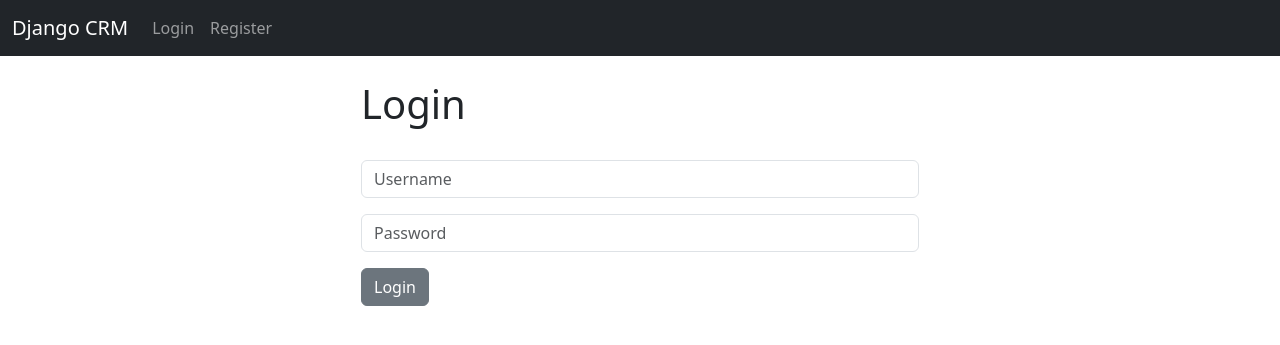
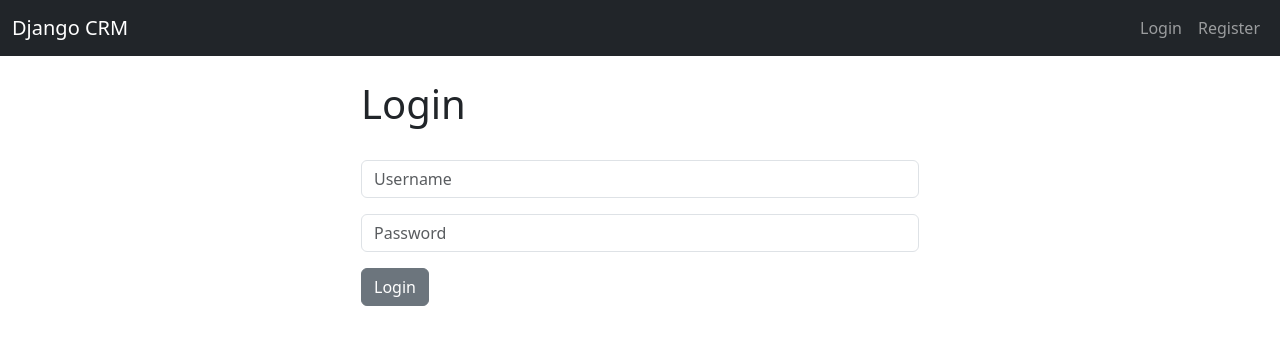
Before and after one commit to ccaicedo09/Django-CRM, a Django app: page / in a window 1280 px wide. Shown: the top 345 px of the page. Run offline with Django 5.2, Linux system fonts and the light colour scheme.

Commit message:
Make links be visible in the right hand of the navbar

```diff
--- a/dcrm/website/templates/navbar.html
+++ b/dcrm/website/templates/navbar.html
@@ -5,12 +5,13 @@
 		<span class="navbar-toggler-icon"></span>
 	  </button>
 	  <div class="collapse navbar-collapse" id="navbarSupportedContent">
-        <ul class="navbar-nav me-auto mb-2 mb-lg-0">
+		<ul class="navbar-nav ms-auto mb-2 mb-lg-0">
 		  {% if user.is_authenticated %}
 
 		  {% if user.is_superuser %}
 		  <li class="nav-item">
 			<a class="nav-link" href="{% url 'admin:index' %}">Admin</a>
+		  </li>
 		  {% endif %}
 
 		  <li class="nav-item">
@@ -26,7 +27,6 @@
 			<a class="nav-link" href="{% url 'register' %}">Register</a>
 		  </li>
 		  {% endif %}
-
 		</ul>
 	  </div>
 	</div>
```
Lines whose indentation alone changed are shown as unchanged.
